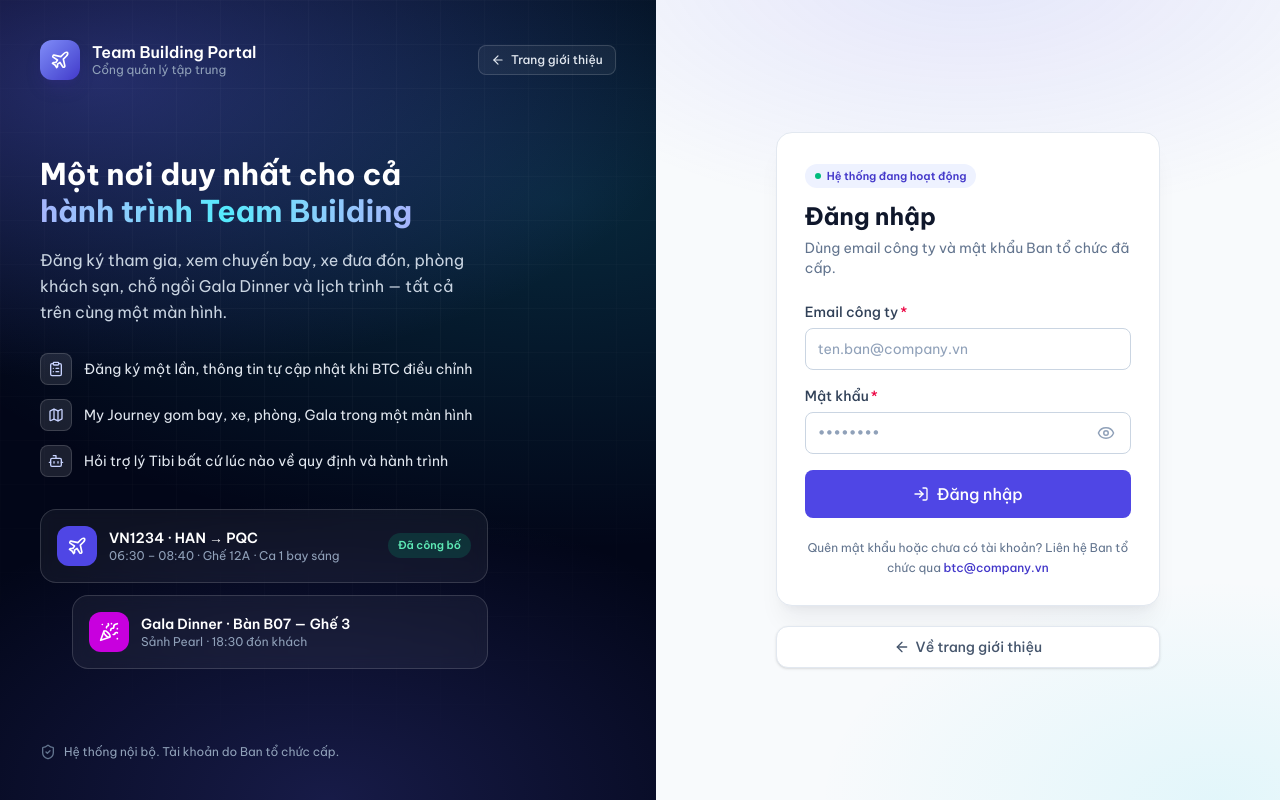
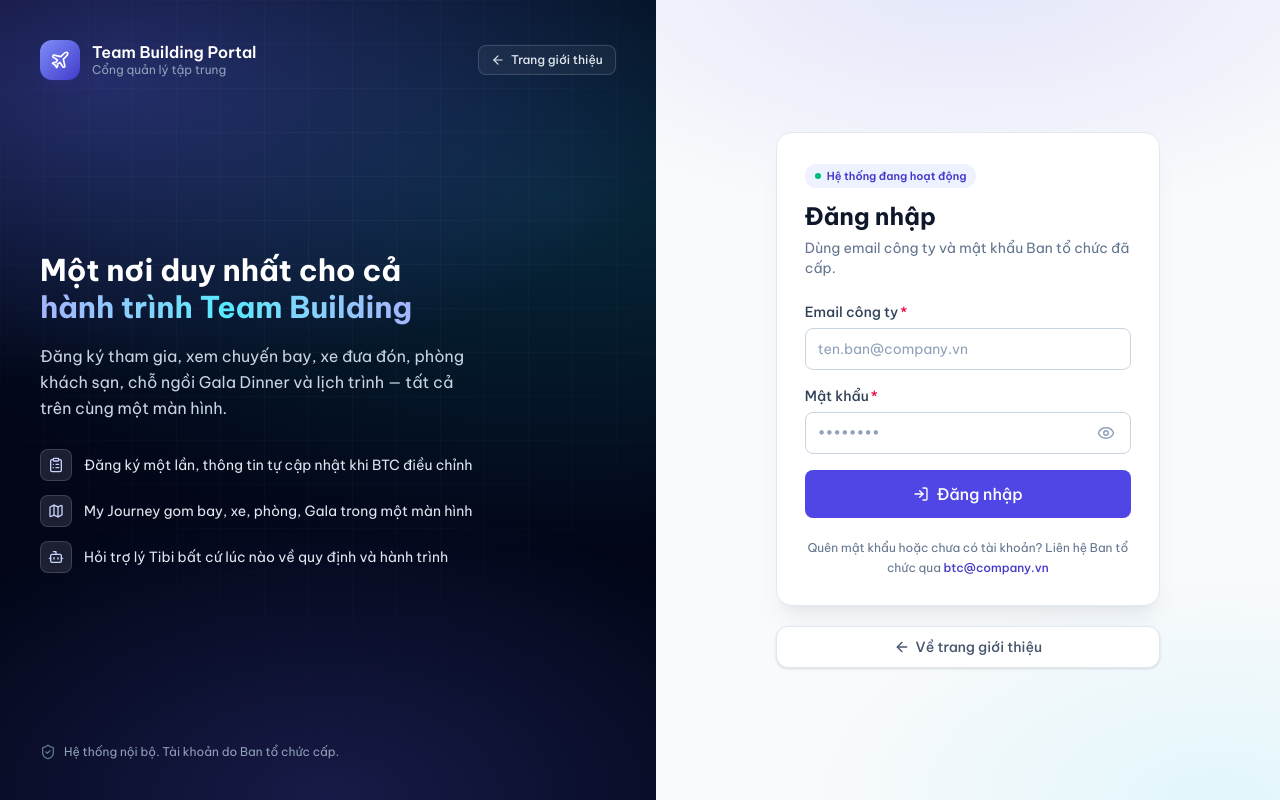
Before and after one commit to kimmttrung/teambuilding-portal, a React (Vite) app in the folder frontend/: page /login in a window 1280 px wide. Built offline with nearby package versions, Linux system fonts and the light colour scheme.

Commit message:
feat(auth): remove journey preview cards from login

```diff
--- a/frontend/src/pages/auth/LoginPage.jsx
+++ b/frontend/src/pages/auth/LoginPage.jsx
@@ -11,7 +11,6 @@ import {
   EyeOff,
   LogIn,
   Map as MapIcon,
-  PartyPopper,
   Plane,
   ShieldCheck,
 } from 'lucide-react'
@@ -133,31 +132,6 @@ export default function LoginPage() {
               </li>
             ))}
           </ul>
-
-          {/* Thẻ xem trước hành trình */}
-          <div className="mt-8 space-y-3" aria-hidden="true">
-            <div className="flex items-center gap-3 rounded-2xl border border-white/15 bg-white/5 p-4 backdrop-blur">
-              <span className="grid size-10 shrink-0 place-items-center rounded-xl bg-brand-600">
-                <Plane className="size-5" />
-              </span>
-              <div className="min-w-0 flex-1">
-                <p className="text-sm font-semibold">VN1234 · HAN → PQC</p>
-                <p className="text-xs text-slate-400">06:30 – 08:40 · Ghế 12A · Ca 1 bay sáng</p>
-              </div>
-              <span className="shrink-0 rounded-full bg-emerald-400/15 px-2.5 py-1 text-[11px] font-semibold text-emerald-300">
-                Đã công bố
-              </span>
-            </div>
-            <div className="ml-8 flex items-center gap-3 rounded-2xl border border-white/15 bg-white/5 p-4 backdrop-blur">
-              <span className="grid size-10 shrink-0 place-items-center rounded-xl bg-fuchsia-600">
-                <PartyPopper className="size-5" />
-              </span>
-              <div className="min-w-0 flex-1">
-                <p className="text-sm font-semibold">Gala Dinner · Bàn B07 — Ghế 3</p>
-                <p className="text-xs text-slate-400">Sảnh Pearl · 18:30 đón khách</p>
-              </div>
-            </div>
-          </div>
         </div>
 
         <p className="relative flex items-center gap-2 text-xs text-slate-400">
```
